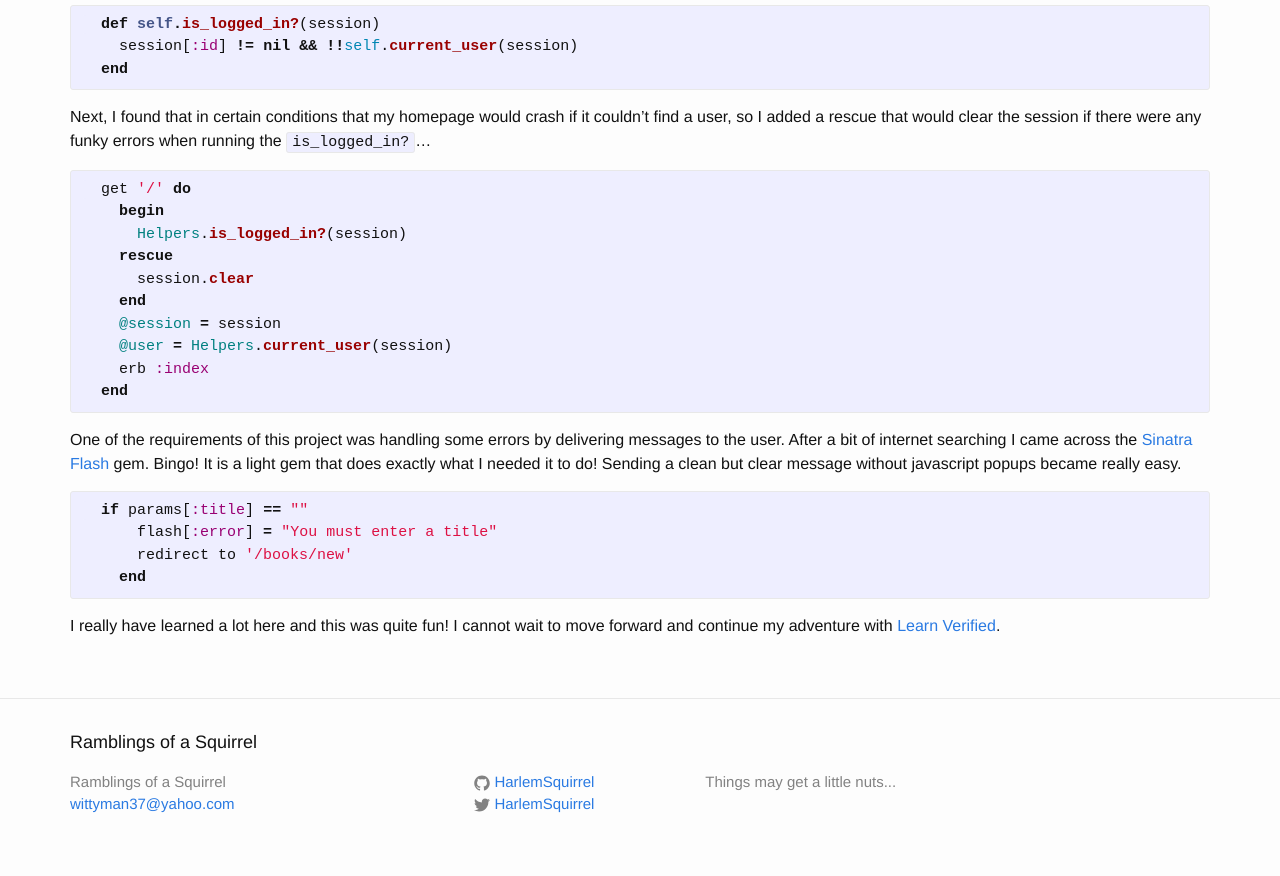
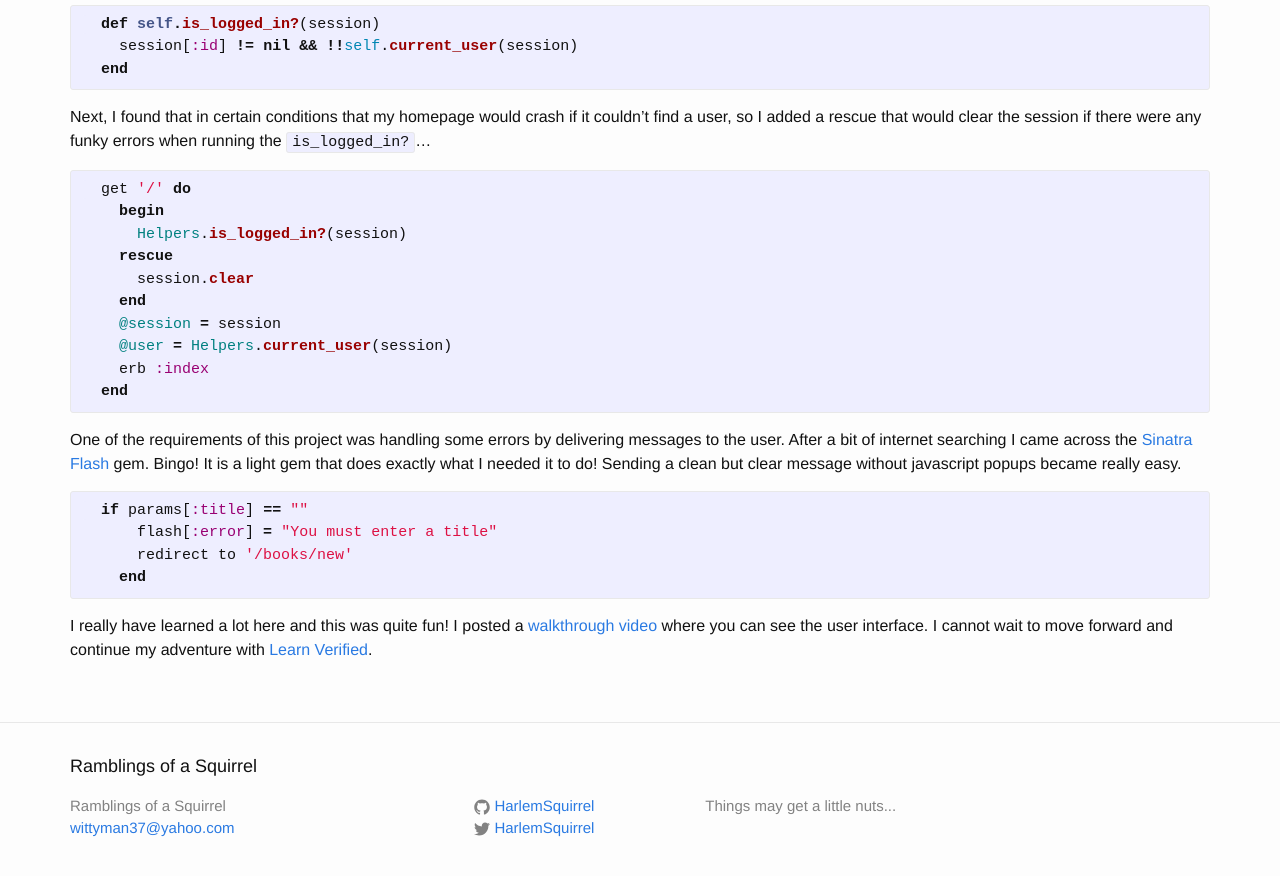
Before and after one commit to HarlemSquirrel/HarlemSquirrel.github.io, a Jekyll site: the page built from _posts/2016-02-14-classroom-library.markdown, in a window 1280 px wide and 900 px high, scrolled down 989 px. Shown: the top 876 px of the window. Built offline with Jekyll 4.4.1, drawn with Linux system fonts in a browser that asks for light colours.

Commit message:
fix post

```diff
--- a/_posts/2016-02-14-classroom-library.markdown
+++ b/_posts/2016-02-14-classroom-library.markdown
@@ -63,9 +63,10 @@ One of the requirements of this project was handling some errors by delivering m
     end
 {% endhighlight %}
 
-I really have learned a lot here and this was quite fun! I cannot wait to move forward and continue my adventure with [Learn Verified][learn-verified].
+I really have learned a lot here and this was quite fun! I posted a [walkthrough video][walkthrough] where you can see the user interface. I cannot wait to move forward and continue my adventure with [Learn Verified][learn-verified].
 
 
 [classroom-library]: https://github.com/HarlemSquirrel/classroom-library
 [sinatra-flash]: https://github.com/SFEley/sinatra-flash
 [learn-verified]: https://learn.co/verified
+[walkthrough]: https://www.youtube.com/watch?v=RnCwkE9IVN4
```
